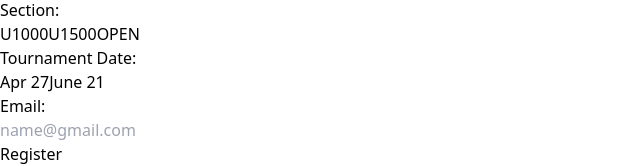
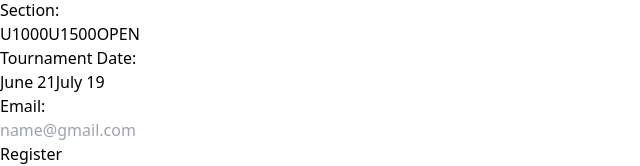
Before and after one commit to abhijaythethinker/Canton-Chess-Website, a React (Vite) app: page /registration in a window 1280 px wide. Both pictures are taken after a click on the button "I Agree, Proceed". Shown: the part 290-456 px from the top of the page, without its empty margins (0-640 px from the left). Built offline with nearby package versions, Linux system fonts and the light colour scheme.

Commit message:
Removed april database and added july

```diff
--- a/src/pages/Scraper.jsx
+++ b/src/pages/Scraper.jsx
@@ -74,9 +74,9 @@ function Scraper() {
     const handleSubmit = async (e) => {
         e.preventDefault();
 
-        if (tmDate == 'Apr 27') {
+        if (tmDate == 'June 21') {
             try {
-                const collectionRef = collection(firestore, "April DB");
+                const collectionRef = collection(firestore, "June DB");
                 await addDoc(collectionRef, {
                     playerName,
                     expirationDate,
@@ -98,9 +98,9 @@ function Scraper() {
                 console.error("Error submitting data: ", error);
             }
         }
-        if (tmDate == 'June 21') {
+        if (tmDate == 'July 19') {
             try {
-                const collectionRef = collection(firestore, "June DB");
+                const collectionRef = collection(firestore, "July DB");
                 await addDoc(collectionRef, {
                     playerName,
                     expirationDate,
@@ -212,14 +212,14 @@ function Scraper() {
 
                 <div className="w-full flex justify-around mb-4">
                     <button
-                        onClick={() => setTmDate('Apr 27')}
-                        className="py-3 px-8 rounded-lg bg-green-700 text-white border-2 border-green-700 hover:bg-white hover:text-green-700 font-semibold transition-colors duration-400">
-                        Apr 27
-                    </button>
-                    <button
                         onClick={() => setTmDate('June 21')}
                         className="py-3 px-8 rounded-lg bg-green-700 text-white border-2 border-green-700 hover:bg-white hover:text-green-700 font-semibold transition-colors duration-400">
                         June 21
+                    </button>
+                    <button
+                        onClick={() => setTmDate('July 19')}
+                        className="py-3 px-8 rounded-lg bg-green-700 text-white border-2 border-green-700 hover:bg-white hover:text-green-700 font-semibold transition-colors duration-400">
+                        July 19
                     </button>
                 </div>
 
```
